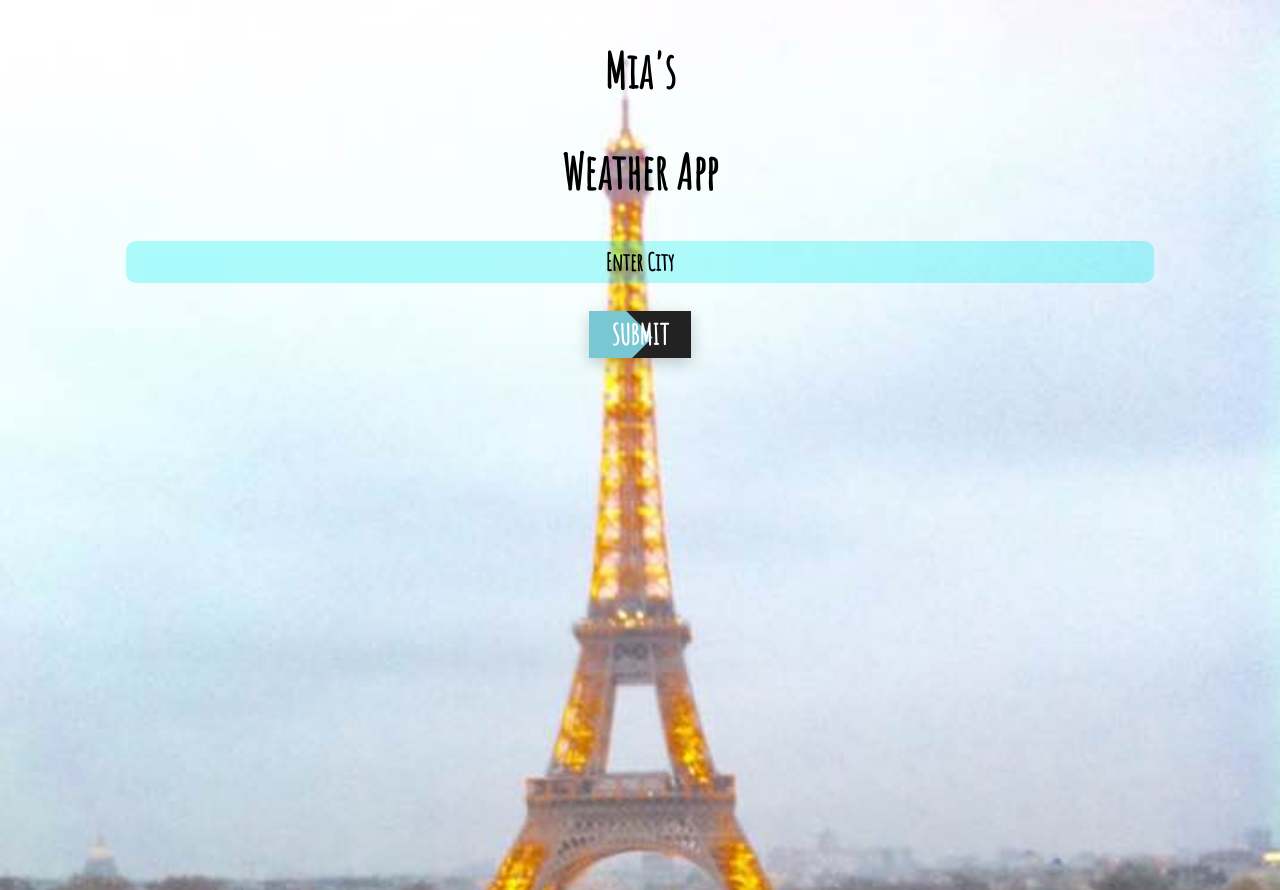
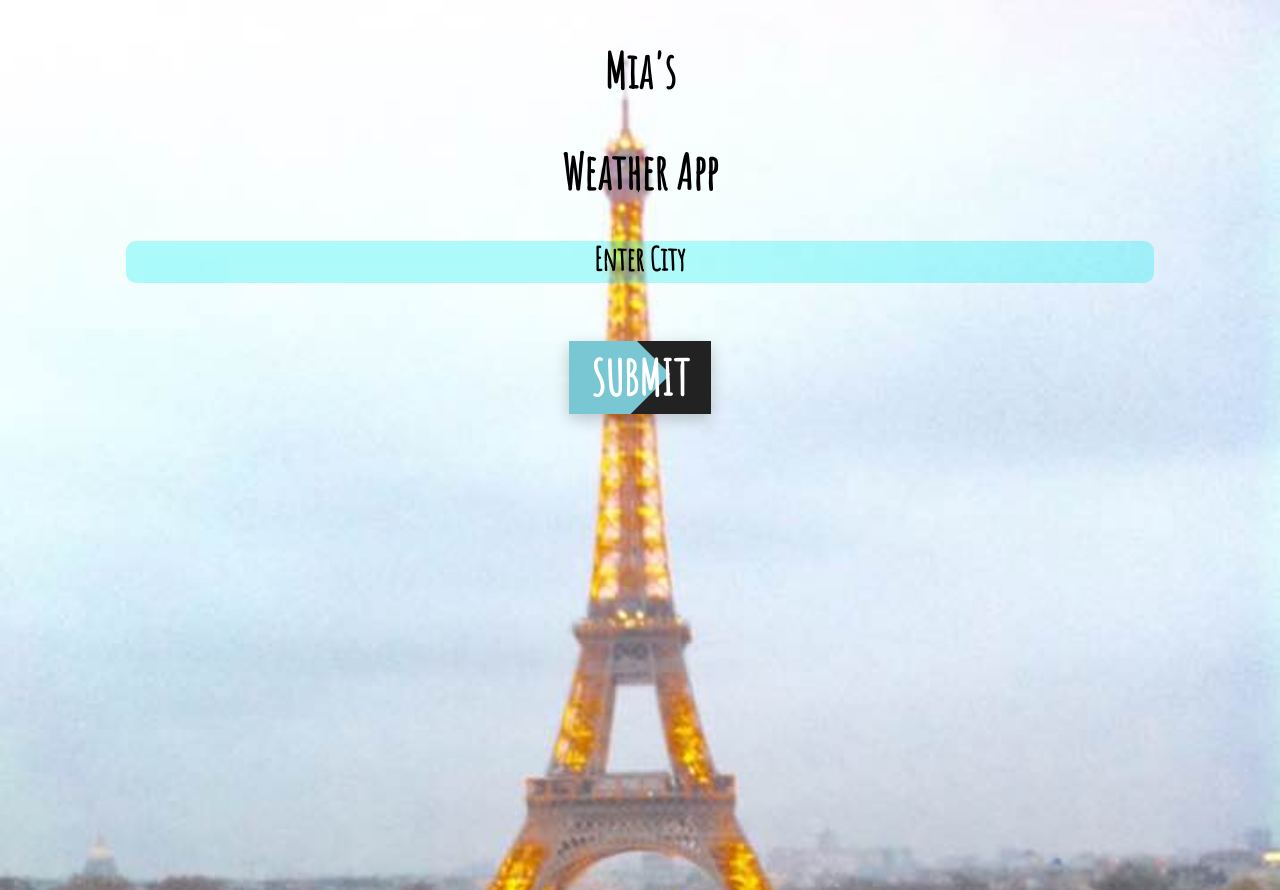
Before and after one commit to williamfowlerthd/just-mia, a React (Create React App) app: page / in a window 1280 px wide. Built offline with nearby package versions, Linux system fonts and the light colour scheme.

Commit message:
style push

```diff
--- a/src/Form.css
+++ b/src/Form.css
@@ -12,11 +12,11 @@
   color: #fff;
   font-family: 'Amatic SC', cursive;
   font-weight: 700;
-  font-size: 28px;
+  font-size: 48px;
   background-color: #222;
   padding: 6px 22px;
   margin: 0 auto;
-  margin-top: 1em;
+  margin-top: 1.2em;
   box-shadow: 0 5px 15px rgba(0,0,0,0.20);
 }
 
@@ -46,17 +46,17 @@
 
 ::-webkit-input-placeholder {
   color: black;
-  font-size: 24px;
+  font-size: 32px;
 }
 ::-moz-placeholder {
   color: black;
-  font-size: 24px;
+  font-size: 32px;
 }
 :-ms-input-placeholder {
   color: black;
-  font-size: 24px;
+  font-size: 32px;
 }
 ::placeholder {
   color: black;
-  font-size: 24px;
+  font-size: 32px;
 }
--- a/src/Weather.js
+++ b/src/Weather.js
@@ -21,15 +21,15 @@ const Weather = ({ description, city, error, temperature }) => {
       const snow = ['snow', 'flurries', 'sleet']
       for (let i = 0; i < weatherDescription.length; i++) {
         if (cloudy.includes(weatherDescription[i])) {
-          return <img style={{ position: 'fixed', left: 0, top: 0, zIndex: -1, width: '420px', height: '750px', backgroundSize: 'contain' }} src='https://media.freestocktextures.com/cache/74/8b/748ba3fe5976d8b03219a64851d2790d.jpg' alt='overcast' />
+          return <img style={{ position: 'fixed', left: 0, top: 0, zIndex: -1, width: '420px', height: '825px', backgroundSize: 'contain' }} src='https://media.freestocktextures.com/cache/74/8b/748ba3fe5976d8b03219a64851d2790d.jpg' alt='overcast' />
         } else if (sunny.includes(weatherDescription[i])) {
-          return <img style={{ position: 'fixed', left: 0, top: 0, zIndex: -1, width: '420px', height: '750px', backgroundSize: 'contain' }} src={require('./images/sunny.jpg')} alt='sunny sky' />
+          return <img style={{ position: 'fixed', left: 0, top: 0, zIndex: -1, width: '420px', height: '825px', backgroundSize: 'contain' }} src={require('./images/sunny.jpg')} alt='sunny sky' />
         } else if (rain.includes(weatherDescription[i])) {
-          return <img style={{ position: 'fixed', left: 0, top: 0, zIndex: -1, width: '420px', height: '750px', backgroundSize: 'contain' }} src={require('./images/rain.jpg')} alt='rain on window' />
+          return <img style={{ position: 'fixed', left: 0, top: 0, zIndex: -1, width: '420px', height: '825px', backgroundSize: 'contain' }} src={require('./images/rain.jpg')} alt='rain on window' />
         } else if (fog.includes(weatherDescription[i])) {
-          return <img style={{ position: 'fixed', left: 0, top: 0, zIndex: -1, width: '420px', height: '750px', backgroundSize: 'contain' }} src={require('./images/foggy.jpeg')} alt='fog in hills' />
+          return <img style={{ position: 'fixed', left: 0, top: 0, zIndex: -1, width: '420px', height: '825px', backgroundSize: 'contain' }} src={require('./images/foggy.jpeg')} alt='fog in hills' />
         } else if (snow.includes(weatherDescription[i])) {
-          return <img style={{ position: 'fixed', left: 0, top: 0, zIndex: -1, width: '420px', height: '750px', backgroundSize: 'contain' }} src={require('./images/snow.jpg')} alt='snow' />
+          return <img style={{ position: 'fixed', left: 0, top: 0, zIndex: -1, width: '420px', height: '825px', backgroundSize: 'contain' }} src={require('./images/snow.jpg')} alt='snow' />
         }
       }
     }
@@ -37,7 +37,7 @@ const Weather = ({ description, city, error, temperature }) => {
 
   return (
 
-    <div style={{ fontSize: '2.5em', fontFamily: 'Amatic SC, cursive', color: 'black', fontWeight: 600 }} >
+    <div style={{ fontSize: '2.9em', fontFamily: 'Amatic SC, cursive', color: 'black', fontWeight: 700 }} >
 
       {temperature && <p>{temperature}  °F</p>}
       {description && <p> Conditions: {description}</p>}
```
